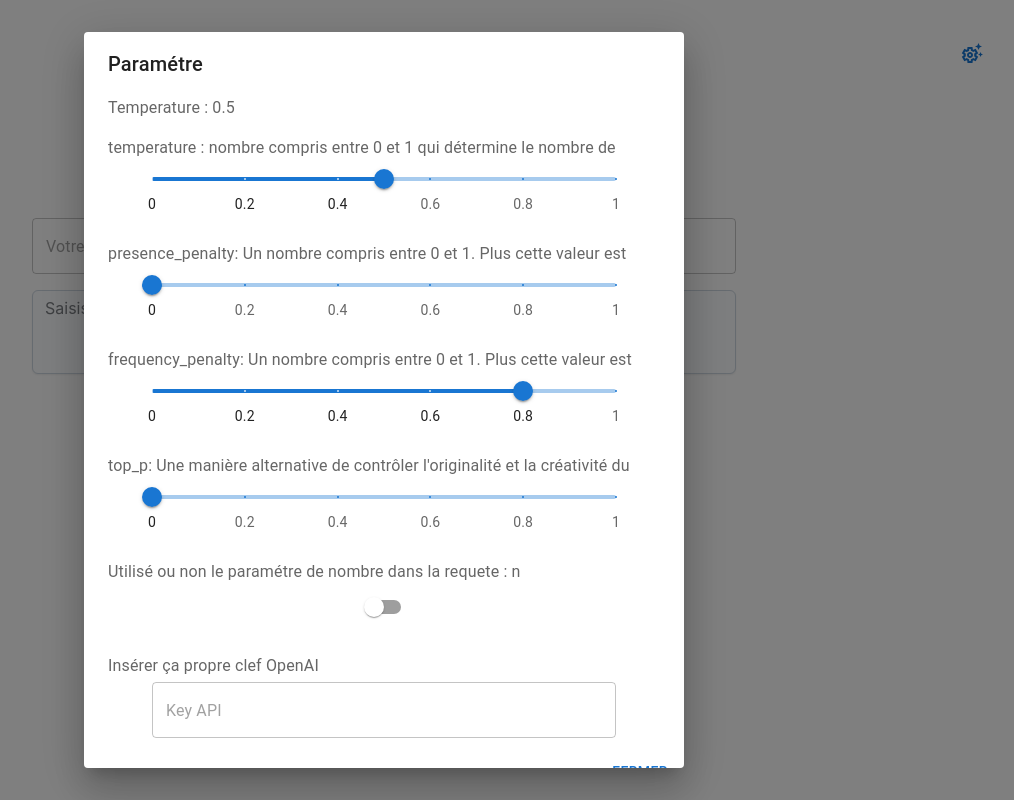
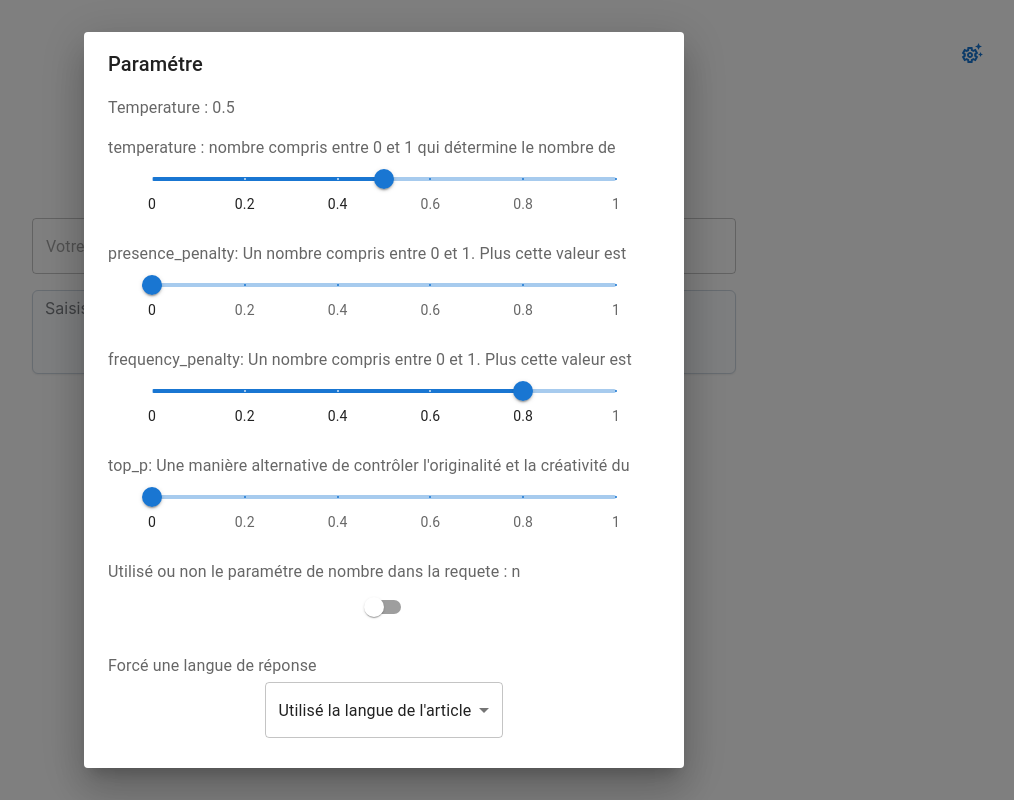
Before and after one commit to Morty25/create_tweets_with_openAI, a Next.js app: page / in a window 1280 px wide. Both pictures are taken after a click on the button "settings". Shown: the whole page, without its empty margins (256-1270 px from the left). Built offline with nearby package versions, Linux system fonts and the light colour scheme.

Commit message:
add langue settings forced

```diff
--- a/src/pages/api/openai.ts
+++ b/src/pages/api/openai.ts
@@ -9,14 +9,15 @@ const getTweets = async (
   presence_penalty: number,
   frequency_penalty: number,
   top_p: number,
-  keyApi?: string
+  keyApi?: string,
+  langue?: string
 ) => {
-  const commande = `Créer trois tweets différents grace à l'article suivant, votre réponse doit être au format JSON et respecter chaque contraite`;
-  const contraite = [
+  const commande = `Créer trois tweets différents grace à l'article suivant, votre réponse doit être au format JSON et respecter les contraites`;
+  const contraites = [
         '- Chaque tweet doit contenir un hastag au minimum',
         `- Chaque tweet ne dois pas dépasser ${caratereMax} caractères`,
-        "- Utilisé la langue de l'article",
-        '- Les tweets ne doivent pas étre numéroté dans le JSON'
+        '- Les tweets ne doivent pas étre numéroté dans le JSON',
+        langue === 'none' ? "- Utiliser la langue de l'article" : `- La langue a utilisé : ${langue}`,
     ];
   const keyUse =
     keyApi && keyApi.length > 0 ? keyApi : process.env.OPENAI_API_KEY;
@@ -25,9 +26,9 @@ const getTweets = async (
     url: "https://api.openai.com/v1/completions",
     data: {
       model: "text-davinci-003",
-      prompt: `${commande} contraite: (${contraite.join(' ')})  article: (${article})`,
+      prompt: `${commande} contraites: (${contraites.join(' ')})  article: (${article})`,
       temperature: temperature,
-      max_tokens: caratereMax * 3,
+        max_tokens: Math.round(caratereMax * 3), // Max Token volontairement haut pour éviter que le JSON ne soit coupé
       top_p: top_p,
       frequency_penalty: frequency_penalty,
       presence_penalty: presence_penalty,
@@ -46,13 +47,14 @@ const getTweetsWithN = async (
     presence_penalty: number,
     frequency_penalty: number,
     top_p: number,
-    keyApi?: string
+    keyApi?: string,
+    langue?: string
   ) => {
-    const commande = `Créer un tweet grace à l'article suivant et respecter chaque contraite`;
-    const contraite = [
+    const commande = `Créer un tweet grace à l'article suivant et respecter les contraites`;
+    const contraites = [
         '- Chaque tweet doit contenir un hastag au minimum',
         `- Chaque tweet ne dois pas dépasser ${caratereMax} caractères`,
-        "- Utilisé la langue de l'article",
+        langue === 'none' ? "- Utiliser la langue de l'article" : `- La langue a utilisé : ${langue}`,
     ];
     const keyUse =
       keyApi && keyApi.length > 0 ? keyApi : process.env.OPENAI_API_KEY;
@@ -62,9 +64,9 @@ const getTweetsWithN = async (
       url: "https://api.openai.com/v1/completions",
       data: {
         model: "text-davinci-003",
-        prompt: `${commande} contraite: (${contraite.join(' ')})  article: (${article})`,
+        prompt: `${commande} contraites: (${contraites.join(' ')})  article: (${article})`,
         temperature: temperature,
-        max_tokens: caratereMax * nbrTweet,
+        max_tokens: Math.round(caratereMax), // Max Token volontairement haut pour éviter que le tweet ne soit coupé
         top_p: top_p,
         n: nbrTweet,
         frequency_penalty: frequency_penalty,
--- a/src/pages/index.tsx
+++ b/src/pages/index.tsx
@@ -17,6 +17,8 @@ import {
   DialogContentText,
   Slider,
   Switch,
+  Select,
+  MenuItem,
 } from "@mui/material";
 import Textarea from "@mui/joy/Textarea";
 import { useTheme } from "@mui/material/styles";
@@ -38,6 +40,8 @@ interface IModalSettings {
   setKeyApi: (keyApi: string) => void;
   paramN: boolean;
   setParamN: (paramN: boolean) => void;
+  langue: string;
+  setLangue: (langue: string) => void;
 }
 
 const ModalSettings = (props: IModalSettings) => {
@@ -56,6 +60,8 @@ const ModalSettings = (props: IModalSettings) => {
     setKeyApi,
     paramN,
     setParamN,
+    langue,
+    setLangue,
   } = props;
 
   const marks = [0, 0.2, 0.4, 0.6, 0.8, 1].map((e) => ({
@@ -75,8 +81,7 @@ const ModalSettings = (props: IModalSettings) => {
           Temperature : {temperature} <br />
           Presence_penalty : {presence_penalty} <br />
           Frequency_penalty : {frequency_penalty} <br />
-          Top_p : {top_p} <br />
-          n : {paramN ? 'Utilisé' : 'Non utilisé'}
+          Top_p : {top_p} <br />n : {paramN ? "Utilisé" : "Non utilisé"}
         </DialogContentText>
       </DialogContent>
       <DialogContent>
@@ -193,6 +198,28 @@ const ModalSettings = (props: IModalSettings) => {
       </DialogActions>
 
       <DialogContent>
+        <DialogContentText>Forcé une langue de réponse</DialogContentText>
+      </DialogContent>
+      <DialogActions
+        sx={{
+          width: "80%",
+          marginLeft: "10%",
+          display: "flex",
+          justifyContent: "center",
+        }}
+      >
+        <Select
+          value={langue}
+          label="language"
+          onChange={(e) => setLangue(e.target.value)}
+        >
+          <MenuItem value="none">Utilisé la langue de l'article</MenuItem>
+          <MenuItem value="Anglais">Anglais</MenuItem>
+          <MenuItem value="Francais">Francais</MenuItem>
+        </Select>
+      </DialogActions>
+
+      <DialogContent>
         <DialogContentText>Insérer ça propre clef OpenAI</DialogContentText>
       </DialogContent>
       <DialogActions sx={{ width: "80%", marginLeft: "10%" }}>
@@ -270,6 +297,7 @@ const App = () => {
   const [top_p, setTop_p] = useState<number>(0);
   const [keyApi, setKeyApi] = useState<string>("");
   const [paramN, setParamN] = useState<boolean>(false);
+  const [langue, setLangue] = useState<string>("none");
 
   const [loading, setLoading] = useState<boolean>(false);
   const [tweets, setTweets] = useState<ITweet[]>([]);
@@ -294,7 +322,8 @@ const App = () => {
         presence_penalty,
         frequency_penalty,
         top_p,
-        keyApi
+        keyApi,
+        langue
       )
         .then((res: any) => {
           if (res.status === 200) {
@@ -330,7 +359,8 @@ const App = () => {
         presence_penalty,
         frequency_penalty,
         top_p,
-        keyApi
+        keyApi,
+        langue
       )
         .then((res: any) => {
           if (res.status === 200) {
@@ -465,6 +495,8 @@ const App = () => {
           setKeyApi={setKeyApi}
           paramN={paramN}
           setParamN={setParamN}
+          langue={langue}
+          setLangue={setLangue}
         />
       </Stack>
     </>
```
